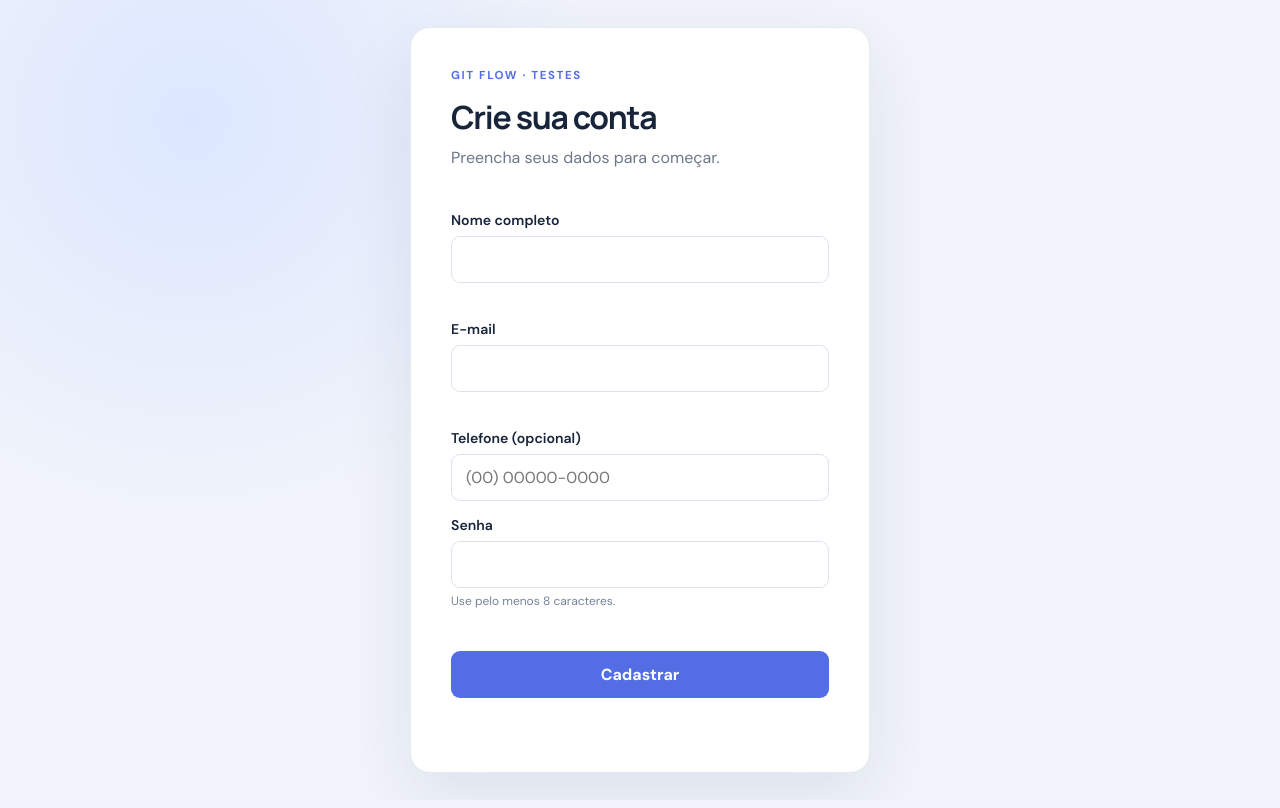
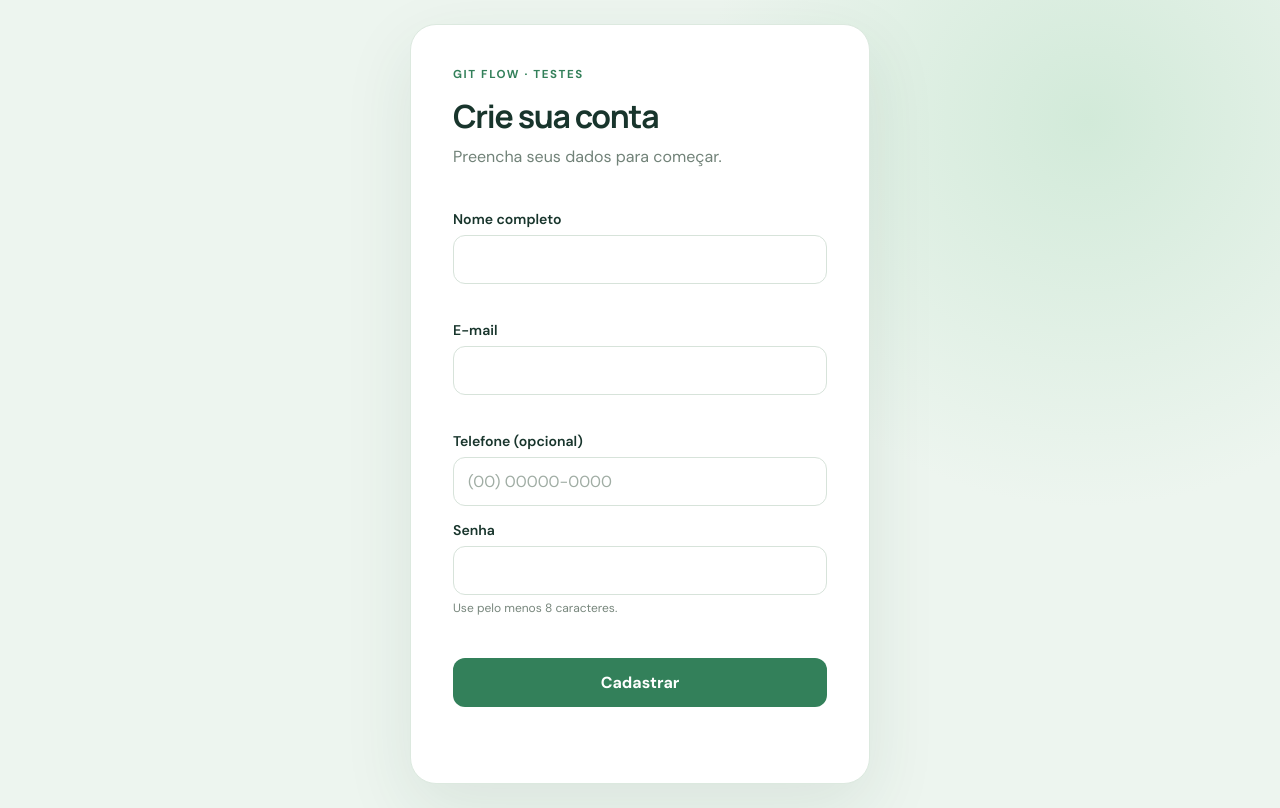
Before and after one commit to italoocz/Git-Flow, a plain HTML site: page index.html in a window 1280 px wide. Drawn offline with Linux system fonts and the light colour scheme.

Commit message:
push 2: estilização da tela

```diff
--- a/style.css
+++ b/style.css
@@ -3,12 +3,14 @@
 :root {
   color-scheme: light;
   font-family: 'DM Sans', sans-serif;
-  color: #18243a;
-  background: #f1f4fa;
+  color: #18352c;
+  background: #edf5ef;
   font-synthesis: none;
 }
 
-* { box-sizing: border-box; }
+* {
+  box-sizing: border-box;
+}
 
 body {
   min-height: 100vh;
@@ -16,74 +18,125 @@ body {
   display: grid;
   place-items: center;
   padding: 24px;
-  background: radial-gradient(circle at 15% 15%, #dce7ff 0, transparent 32%), #f1f4fa;
+  background:
+    radial-gradient(circle at 85% 15%, #d2ead9 0, transparent 30%),
+    #edf5ef;
 }
 
 .card {
   width: min(100%, 460px);
-  padding: 40px;
-  border: 1px solid #e6eaf2;
-  border-radius: 20px;
+  padding: 42px;
+  border: 1px solid #dce9df;
+  border-radius: 26px;
   background: #fff;
-  box-shadow: 0 24px 70px #25385818;
+  box-shadow: 0 24px 70px #234a3518;
 }
 
 .eyebrow {
   margin: 0 0 12px;
-  color: #536ee5;
-  font-size: .72rem;
+  color: #33805a;
+  font-size: 0.72rem;
   font-weight: 700;
-  letter-spacing: .14em;
+  letter-spacing: 0.14em;
 }
 
 h1 {
   margin: 0;
-  font-family: Manrope, sans-serif;
+  font-family: 'Manrope', sans-serif;
   font-size: 2rem;
-  letter-spacing: -.04em;
+  letter-spacing: -0.04em;
 }
 
-.intro { margin: 8px 0 28px; color: #6c778b; }
+.intro {
+  margin: 8px 0 28px;
+  color: #718278;
+}
 
-form { display: grid; }
+form {
+  display: grid;
+}
 
-label { margin: 15px 0 7px; font-size: .88rem; font-weight: 600; }
+label {
+  margin: 15px 0 7px;
+  font-size: 0.88rem;
+  font-weight: 600;
+}
 
 input {
   width: 100%;
-  padding: 12px 14px;
-  border: 1px solid #dce2ec;
-  border-radius: 9px;
+  padding: 13px 14px;
+  border: 1px solid #d7e3da;
+  border-radius: 12px;
   outline: none;
   color: inherit;
   font: inherit;
-  transition: border-color .2s, box-shadow .2s;
+  transition: border-color 0.2s, box-shadow 0.2s;
 }
 
-input:focus { border-color: #536ee5; box-shadow: 0 0 0 3px #536ee51c; }
-input[aria-invalid="true"] { border-color: #d64b56; }
-.hint, .error { min-height: 17px; margin-top: 5px; font-size: .75rem; }
-.hint { color: #788399; }
-.error { color: #c33e4b; }
+input::placeholder {
+  color: #a0ada4;
+}
+
+input:focus {
+  border-color: #33805a;
+  box-shadow: 0 0 0 4px #33805a1a;
+}
+
+input[aria-invalid="true"] {
+  border-color: #d64b56;
+}
+
+.hint,
+.error {
+  min-height: 17px;
+  margin-top: 5px;
+  font-size: 0.75rem;
+}
+
+.hint {
+  color: #78877d;
+}
+
+.error {
+  color: #c33e4b;
+}
 
 button {
   margin-top: 19px;
-  padding: 13px 18px;
+  padding: 14px 18px;
   border: 0;
-  border-radius: 9px;
-  background: #536ee5;
+  border-radius: 12px;
+  background: #33805a;
   color: #fff;
   font: inherit;
   font-weight: 700;
   cursor: pointer;
-  transition: background .2s, transform .2s;
+  transition: background 0.2s, transform 0.2s;
 }
 
-button:hover { background: #405bd0; transform: translateY(-1px); }
-button:focus-visible { outline: 3px solid #a9b7ff; outline-offset: 3px; }
-.feedback { min-height: 20px; margin: 14px 0 0; color: #247a55; font-size: .88rem; }
+button:hover {
+  background: #276b49;
+  transform: translateY(-1px);
+}
+
+button:focus-visible {
+  outline: 3px solid #9cc8a9;
+  outline-offset: 3px;
+}
+
+.feedback {
+  min-height: 20px;
+  margin: 14px 0 0;
+  color: #247a55;
+  font-size: 0.88rem;
+}
 
 @media (max-width: 480px) {
-  .card { padding: 30px 24px; }
-  h1 { font-size: 1.7rem; }
+  .card {
+    padding: 30px 24px;
+  }
+
+  h1 {
+    font-size: 1.7rem;
+  }
 }
```
